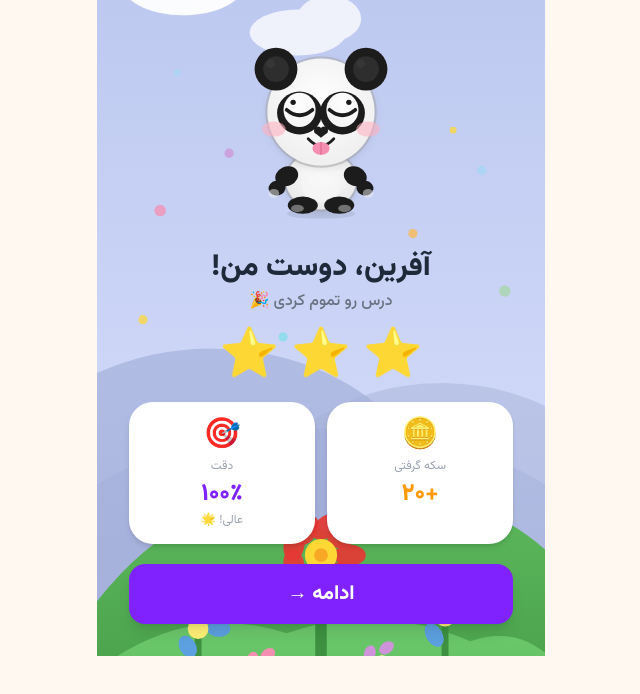
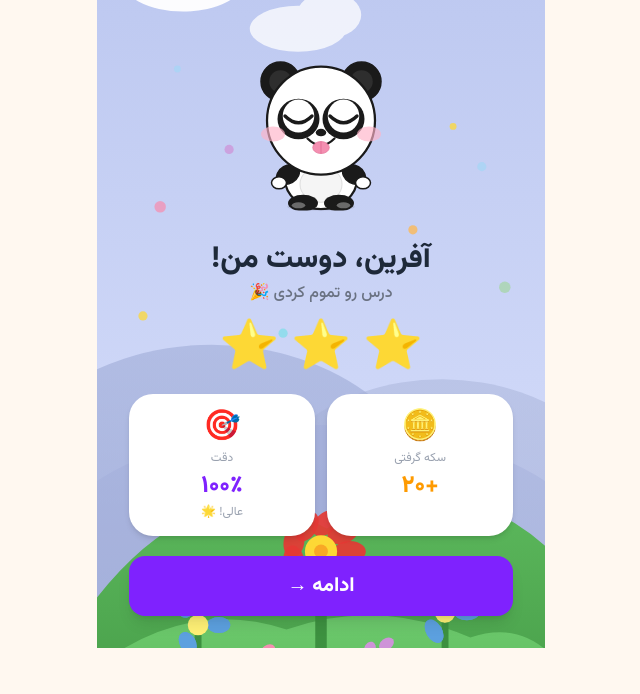
Before and after one commit to soodiA/tichi, a React (Vite) app: page /tichi/lesson-complete in a window 1280 px wide. Shown: the top 694 px of the page, without its empty margins (319-959 px from the left). Built offline with nearby package versions, Linux system fonts and the light colour scheme.

Commit message:
feat(tichi): redesign panda mascot to match reference + replace all owl emojis

```diff
--- a/src/components/ui/Mascot.tsx
+++ b/src/components/ui/Mascot.tsx
@@ -25,156 +25,119 @@ const Mascot: React.FC<MascotProps> = ({
     >
       <svg
         width={size}
-        height={size * 1.15}
-        viewBox="0 0 140 161"
+        height={size * 1.1}
+        viewBox="0 0 200 220"
         fill="none"
         xmlns="http://www.w3.org/2000/svg"
       >
-        <defs>
-          <radialGradient id="headGrad" cx="50%" cy="40%" r="55%">
-            <stop offset="0%" stopColor="#FFFFFF" />
-            <stop offset="100%" stopColor="#F0F0F0" />
-          </radialGradient>
-          <radialGradient id="bodyGrad" cx="50%" cy="40%" r="60%">
-            <stop offset="0%" stopColor="#FFFFFF" />
-            <stop offset="100%" stopColor="#E8E8E8" />
-          </radialGradient>
-          <radialGradient id="eyeWhiteL" cx="40%" cy="35%" r="60%">
-            <stop offset="0%" stopColor="#FFFFFF" />
-            <stop offset="100%" stopColor="#F5F5F5" />
-          </radialGradient>
-          <radialGradient id="eyeWhiteR" cx="60%" cy="35%" r="60%">
-            <stop offset="0%" stopColor="#FFFFFF" />
-            <stop offset="100%" stopColor="#F5F5F5" />
-          </radialGradient>
-          <filter id="softShadow" x="-20%" y="-20%" width="140%" height="140%">
-            <feDropShadow dx="0" dy="3" stdDeviation="4" floodColor="#00000018" />
-          </filter>
-        </defs>
+        {/* Ground shadow */}
+        <ellipse cx="100" cy="215" rx="45" ry="6" fill="rgba(0,0,0,0.10)" />
 
-        {/* Ground shadow */}
-        <ellipse cx="70" cy="157" rx="32" ry="5" fill="rgba(0,0,0,0.08)" />
+        {/* ── BODY ── */}
+        <ellipse cx="100" cy="178" rx="48" ry="40" fill="white" stroke="#1A1A1A" strokeWidth="3" />
+        {/* Belly patch */}
+        <ellipse cx="100" cy="185" rx="28" ry="24" fill="#F5F5F5" stroke="#E0E0E0" strokeWidth="1.5" />
 
-        {/* Body outline ring */}
-        <ellipse cx="70" cy="126" rx="35" ry="29" fill="#AAAAAA" opacity="0.55" />
-        {/* Body */}
-        <ellipse cx="70" cy="126" rx="33" ry="27" fill="url(#bodyGrad)" filter="url(#softShadow)" />
-        {/* Belly circle */}
-        <ellipse cx="70" cy="130" rx="18" ry="16" fill="#F7F7F7" opacity="0.7" />
+        {/* Arms */}
+        <ellipse cx="56"  cy="172" rx="16" ry="12" fill="#1A1A1A" stroke="#1A1A1A" strokeWidth="2" transform="rotate(-30 56 172)" />
+        <ellipse cx="144" cy="172" rx="16" ry="12" fill="#1A1A1A" stroke="#1A1A1A" strokeWidth="2" transform="rotate(30 144 172)" />
+        {/* Paw tips */}
+        <ellipse cx="44"  cy="183" rx="10" ry="8"  fill="white" stroke="#1A1A1A" strokeWidth="2" />
+        <ellipse cx="156" cy="183" rx="10" ry="8"  fill="white" stroke="#1A1A1A" strokeWidth="2" />
 
-        {/* Left arm */}
-        <ellipse cx="38" cy="122" rx="11" ry="9" fill="#1C1C1C" transform="rotate(-25 38 122)" />
-        <ellipse cx="29" cy="133" rx="8" ry="7" fill="#1C1C1C" transform="rotate(-10 29 133)" />
-        {/* Left arm white paw tip */}
-        <ellipse cx="26" cy="138" rx="5" ry="4" fill="#F0F0F0" opacity="0.5" />
+        {/* Feet */}
+        <ellipse cx="76"  cy="210" rx="20" ry="11" fill="#1A1A1A" />
+        <ellipse cx="124" cy="210" rx="20" ry="11" fill="#1A1A1A" />
+        <ellipse cx="70"  cy="213" rx="9"  ry="4"  fill="white" opacity="0.35" />
+        <ellipse cx="130" cy="213" rx="9"  ry="4"  fill="white" opacity="0.35" />
 
-        {/* Right arm */}
-        <ellipse cx="102" cy="122" rx="11" ry="9" fill="#1C1C1C" transform="rotate(25 102 122)" />
-        <ellipse cx="111" cy="133" rx="8" ry="7" fill="#1C1C1C" transform="rotate(10 111 133)" />
-        {/* Right arm white paw tip */}
-        <ellipse cx="114" cy="138" rx="5" ry="4" fill="#F0F0F0" opacity="0.5" />
+        {/* ── HEAD ── */}
+        {/* Ears (behind head) */}
+        <circle cx="46"  cy="48" r="26" fill="#1A1A1A" stroke="#1A1A1A" strokeWidth="2" />
+        <circle cx="154" cy="48" r="26" fill="#1A1A1A" stroke="#1A1A1A" strokeWidth="2" />
+        <circle cx="46"  cy="48" r="15" fill="#2E2E2E" />
+        <circle cx="154" cy="48" r="15" fill="#2E2E2E" />
 
-        {/* Legs/Feet */}
-        <ellipse cx="53" cy="149" rx="14" ry="8" fill="#1C1C1C" />
-        <ellipse cx="87" cy="149" rx="14" ry="8" fill="#1C1C1C" />
-        {/* Foot white tips */}
-        <ellipse cx="48" cy="152" rx="6" ry="3.5" fill="#F0F0F0" opacity="0.4" />
-        <ellipse cx="92" cy="152" rx="6" ry="3.5" fill="#F0F0F0" opacity="0.4" />
+        {/* Head white circle */}
+        <circle cx="100" cy="100" r="72" fill="white" stroke="#1A1A1A" strokeWidth="3" />
 
-        {/* Head outline ring */}
-        <circle cx="70" cy="62" r="52" fill="#AAAAAA" opacity="0.50" />
-        {/* Head */}
-        <circle cx="70" cy="62" r="50" fill="url(#headGrad)" filter="url(#softShadow)" />
+        {/* Eye patches — large oval */}
+        <ellipse cx="70"  cy="98" rx="28" ry="27" fill="#1A1A1A" />
+        <ellipse cx="130" cy="98" rx="28" ry="27" fill="#1A1A1A" />
 
-        {/* Ears */}
-        <circle cx="28" cy="22" r="20" fill="#1C1C1C" />
-        <circle cx="112" cy="22" r="20" fill="#1C1C1C" />
-        {/* Ear inner */}
-        <circle cx="28" cy="22" r="12" fill="#2E2E2E" />
-        <circle cx="112" cy="22" r="12" fill="#2E2E2E" />
-        {/* Ear cute highlight */}
-        <circle cx="23" cy="17" r="4" fill="#3D3D3D" opacity="0.6" />
-        <circle cx="107" cy="17" r="4" fill="#3D3D3D" opacity="0.6" />
+        {/* Eye whites */}
+        <ellipse cx="70"  cy="94" rx="21" ry="22" fill="white" />
+        <ellipse cx="130" cy="94" rx="21" ry="22" fill="white" />
 
-        {/* Eye patches — rounder, bigger */}
-        <ellipse cx="50" cy="63" rx="21" ry="20" fill="#1C1C1C" />
-        <ellipse cx="90" cy="63" rx="21" ry="20" fill="#1C1C1C" />
-
-        {/* Eye whites — large anime style */}
-        <ellipse cx="50" cy="60" rx="15" ry="16" fill="url(#eyeWhiteL)" />
-        <ellipse cx="90" cy="60" rx="15" ry="16" fill="url(#eyeWhiteR)" />
-
-        {/* Pupils & expressions */}
+        {/* Pupils + expressions */}
         {isThinking ? (
           <>
-            {/* Swirly/confused eyes for thinking */}
-            <ellipse cx="50" cy="61" rx="9" ry="9" fill="#1C1C1C" />
-            <circle cx="53" cy="56" r="3.5" fill="white" />
-            <circle cx="47" cy="65" r="2" fill="white" opacity="0.6" />
-            <ellipse cx="90" cy="61" rx="9" ry="9" fill="#1C1C1C" />
-            <circle cx="93" cy="56" r="3.5" fill="white" />
-            <circle cx="87" cy="65" r="2" fill="white" opacity="0.6" />
-            {/* Thinking squiggle brow */}
-            <path d="M42 46 Q50 42 58 46" stroke="#1C1C1C" strokeWidth="2.5" strokeLinecap="round" fill="none" />
-            <path d="M82 46 Q90 42 98 46" stroke="#1C1C1C" strokeWidth="2.5" strokeLinecap="round" fill="none" />
+            {/* Half-closed thinking eyes */}
+            <ellipse cx="70"  cy="96" rx="14" ry="10" fill="#1A1A1A" />
+            <ellipse cx="130" cy="96" rx="14" ry="10" fill="#1A1A1A" />
+            {/* Shine */}
+            <circle cx="75"  cy="90" r="5" fill="white" />
+            <circle cx="135" cy="90" r="5" fill="white" />
+            <circle cx="62"  cy="100" r="2.5" fill="white" opacity="0.6" />
+            <circle cx="122" cy="100" r="2.5" fill="white" opacity="0.6" />
+            {/* Thinking brow */}
+            <path d="M55 76 Q70 70 85 76"  stroke="#1A1A1A" strokeWidth="3" strokeLinecap="round" fill="none" />
+            <path d="M115 76 Q130 70 145 76" stroke="#1A1A1A" strokeWidth="3" strokeLinecap="round" fill="none" />
           </>
         ) : isExcited ? (
           <>
-            {/* Happy arc eyes */}
-            <path d="M38 60 Q50 70 62 60" stroke="#1C1C1C" strokeWidth="3.5" strokeLinecap="round" fill="none" />
-            <path d="M78 60 Q90 70 102 60" stroke="#1C1C1C" strokeWidth="3.5" strokeLinecap="round" fill="none" />
-            {/* Shine dots above arcs */}
-            <circle cx="44" cy="53" r="2.5" fill="#1C1C1C" />
-            <circle cx="96" cy="53" r="2.5" fill="#1C1C1C" />
+            {/* Arc/happy eyes */}
+            <path d="M52 94 Q70 112 88 94"  stroke="#1A1A1A" strokeWidth="4.5" strokeLinecap="round" fill="none" />
+            <path d="M112 94 Q130 112 148 94" stroke="#1A1A1A" strokeWidth="4.5" strokeLinecap="round" fill="none" />
           </>
         ) : (
           <>
-            {/* Normal big cute pupils */}
-            <ellipse cx="50" cy="62" rx="10" ry="11" fill="#1C1C1C" />
-            <circle cx="54" cy="56" r="4" fill="white" />
-            <circle cx="45" cy="67" r="2" fill="white" opacity="0.55" />
-            <ellipse cx="90" cy="62" rx="10" ry="11" fill="#1C1C1C" />
-            <circle cx="94" cy="56" r="4" fill="white" />
-            <circle cx="85" cy="67" r="2" fill="white" opacity="0.55" />
+            {/* Normal large cute pupils */}
+            <ellipse cx="70"  cy="96" rx="14" ry="15" fill="#1A1A1A" />
+            <ellipse cx="130" cy="96" rx="14" ry="15" fill="#1A1A1A" />
+            {/* Main shine dot */}
+            <circle cx="77"  cy="87" r="6" fill="white" />
+            <circle cx="137" cy="87" r="6" fill="white" />
+            {/* Secondary shine */}
+            <circle cx="62"  cy="103" r="3" fill="white" opacity="0.55" />
+            <circle cx="122" cy="103" r="3" fill="white" opacity="0.55" />
           </>
         )}
 
-        {/* Nose — cute small heart shape via two circles + triangle */}
-        <circle cx="67" cy="79" r="3.5" fill="#1C1C1C" />
-        <circle cx="73" cy="79" r="3.5" fill="#1C1C1C" />
-        <polygon points="63.5,81 76.5,81 70,86" fill="#1C1C1C" />
+        {/* Nose — small round oval */}
+        <ellipse cx="100" cy="116" rx="7" ry="5" fill="#1A1A1A" />
 
         {/* Mouth */}
         {isExcited ? (
           <>
-            <path d="M58 87 Q70 100 82 87" stroke="#1C1C1C" strokeWidth="2.5" strokeLinecap="round" fill="none" />
+            <path d="M82 124 Q100 142 118 124" stroke="#1A1A1A" strokeWidth="3" strokeLinecap="round" fill="none" />
             {/* Tongue */}
-            <ellipse cx="70" cy="96" rx="8" ry="6" fill="#F48FB1" />
-            <line x1="70" y1="90" x2="70" y2="102" stroke="#E57399" strokeWidth="1.5" />
+            <ellipse cx="100" cy="136" rx="11" ry="8" fill="#F48FB1" stroke="#E57399" strokeWidth="1" />
+            <line x1="100" y1="128" x2="100" y2="144" stroke="#E57399" strokeWidth="1.5" />
           </>
         ) : isThinking ? (
-          <path d="M60 89 Q68 94 80 87" stroke="#1C1C1C" strokeWidth="2.5" strokeLinecap="round" fill="none" />
+          <path d="M84 126 Q100 134 116 122" stroke="#1A1A1A" strokeWidth="3" strokeLinecap="round" fill="none" />
         ) : (
-          <path d="M59 88 Q70 99 81 88" stroke="#1C1C1C" strokeWidth="2.5" strokeLinecap="round" fill="none" />
+          <path d="M83 124 Q100 140 117 124" stroke="#1A1A1A" strokeWidth="3" strokeLinecap="round" fill="none" />
         )}
 
-        {/* Blush cheeks — bigger, softer */}
-        <ellipse cx="26" cy="78" rx="11" ry="7" fill="#FFB3C1" opacity="0.6" />
-        <ellipse cx="114" cy="78" rx="11" ry="7" fill="#FFB3C1" opacity="0.6" />
+        {/* Blush cheeks */}
+        <ellipse cx="36"  cy="118" rx="16" ry="10" fill="#FFB3C8" opacity="0.65" />
+        <ellipse cx="164" cy="118" rx="16" ry="10" fill="#FFB3C8" opacity="0.65" />
 
         {/* Celebrating sparkles */}
         {expression === 'celebrating' && (
           <>
-            <text x="2" y="34" fontSize="16">✨</text>
-            <text x="114" y="42" fontSize="13">⭐</text>
-            <text x="5" y="78" fontSize="11">🌟</text>
-            <text x="118" y="80" fontSize="10">💫</text>
+            <text x="2"   y="40"  fontSize="20">✨</text>
+            <text x="168" y="50"  fontSize="16">⭐</text>
+            <text x="5"   y="100" fontSize="14">🌟</text>
+            <text x="170" y="105" fontSize="13">💫</text>
           </>
         )}
         {expression === 'excited' && (
           <>
-            <text x="2" y="40" fontSize="13">💛</text>
-            <text x="118" y="46" fontSize="11">✨</text>
+            <text x="4"   y="50"  fontSize="16">💛</text>
+            <text x="172" y="58"  fontSize="13">✨</text>
           </>
         )}
       </svg>
--- a/src/pages/Friends.tsx
+++ b/src/pages/Friends.tsx
@@ -20,7 +20,7 @@ const Avatar: React.FC<{ profile: Profile }> = ({ profile }) => {
       {isUrl ? (
         <img src={profile.avatar_url!} alt="avatar" className="w-full h-full object-cover" />
       ) : (
-        <span>{profile.avatar_url || '🦉'}</span>
+        <span>{profile.avatar_url || '🐼'}</span>
       )}
     </div>
   );
--- a/src/pages/Lesson.tsx
+++ b/src/pages/Lesson.tsx
@@ -12,7 +12,7 @@ import type { Node } from '../types';
 
 type FeedbackState = 'idle' | 'correct' | 'wrong';
 
-const PRAISE = ['آفرین! 🎉', 'خیلی خوب بود! ⭐', 'احسنت! 🌟', 'عالی بود! 🎊', 'آفرین، تیچی خوشحال شد! 🦉', 'فوق‌العاده! ✨', 'دمت گرم! 🌟'];
+const PRAISE = ['آفرین! 🎉', 'خیلی خوب بود! ⭐', 'احسنت! 🌟', 'عالی بود! 🎊', 'آفرین، تیچی خوشحال شد! 🐼', 'فوق‌العاده! ✨', 'دمت گرم! 🌟'];
 const randomPraise = () => PRAISE[Math.floor(Math.random() * PRAISE.length)];
 
 const Lesson: React.FC = () => {
--- a/src/pages/Onboarding.tsx
+++ b/src/pages/Onboarding.tsx
@@ -7,6 +7,7 @@ import { syncProfileToCloud } from '../lib/sync';
 import { supabase } from '../lib/supabase';
 import type { UserProfile } from '../types';
 import JalaliDatePicker from '../components/ui/JalaliDatePicker';
+import Mascot from '../components/ui/Mascot';
 
 const AVATARS = ['🦁', '🐯', '🐸', '🐧', '🦊', '🐼'];
 
@@ -85,7 +86,7 @@ const Onboarding: React.FC = () => {
         className="w-full max-w-md"
       >
         <div className="text-center mb-8">
-          <div className="text-6xl mb-3">🦉</div>
+          <div className="mb-3 flex justify-center"><Mascot size={110} expression="happy" /></div>
           <h1 className="text-3xl font-extrabold text-violet-700">به تیچی خوش اومدی!</h1>
           <p className="text-gray-500 mt-2">بیا باهم آشنا بشیم</p>
         </div>
--- a/src/pages/Profile.tsx
+++ b/src/pages/Profile.tsx
@@ -9,7 +9,7 @@ import { db } from '../db/db';
 import { toJalaliDisplay } from '../components/ui/JalaliDatePicker';
 
 const AVATARS = [
-  '🦉','🐸','🦁','🐧','🐯','🐼','🦊','🐰',
+  '🐼','🐸','🦁','🐧','🐯','🦊','🐰','🐻',
   '🐻','🐨','🦄','🐙','🦋','🐬','🦕','🐲',
   '🌸','⭐','🌈','🎈','🍀','🎯','🚀','🎸',
 ];
@@ -94,7 +94,7 @@ const Profile: React.FC = () => {
                 className="w-full h-full object-cover"
               />
             ) : (
-              <span className="text-5xl">{currentUser.avatarUrl || '🦉'}</span>
+              <span className="text-5xl">{currentUser.avatarUrl || '🐼'}</span>
             )}
             <div className="absolute inset-0 bg-black/30 flex items-center justify-center opacity-0 group-hover:opacity-100 group-active:opacity-100 transition-opacity rounded-full">
               <svg width="24" height="24" viewBox="0 0 24 24" fill="white">
--- a/src/pages/Splash.tsx
+++ b/src/pages/Splash.tsx
@@ -2,6 +2,7 @@ import React, { useEffect } from 'react';
 import { useNavigate } from 'react-router-dom';
 import { motion } from 'framer-motion';
 import { useStore } from '../store/useStore';
+import Mascot from '../components/ui/Mascot';
 
 const Splash: React.FC = () => {
   const navigate = useNavigate();
@@ -27,9 +28,8 @@ const Splash: React.FC = () => {
         initial={{ scale: 0, opacity: 0 }}
         animate={{ scale: 1, opacity: 1 }}
         transition={{ type: 'spring', stiffness: 200, damping: 14 }}
-        className="text-8xl select-none"
       >
-        🦉
+        <Mascot size={160} expression="excited" />
       </motion.div>
 
       <motion.h1
```
